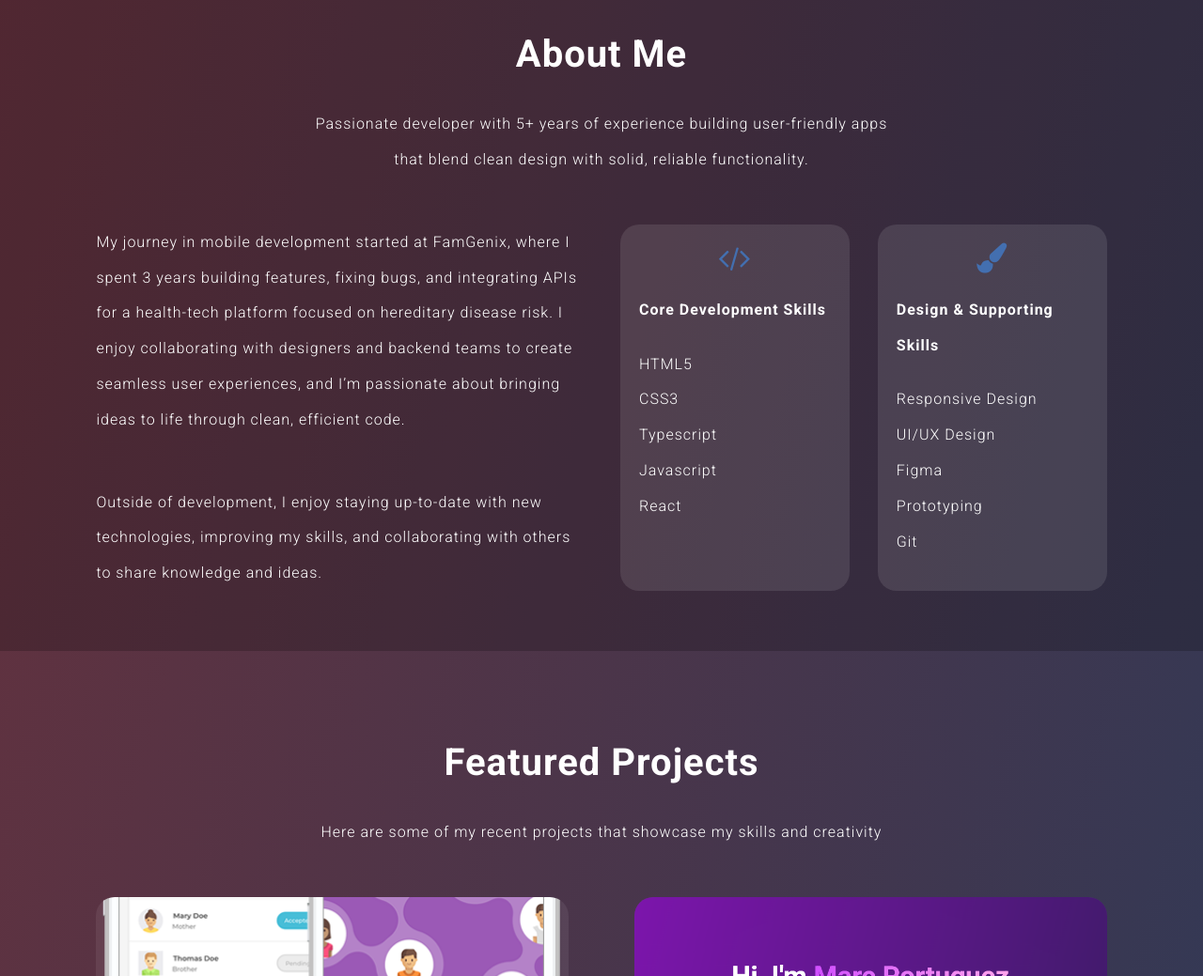
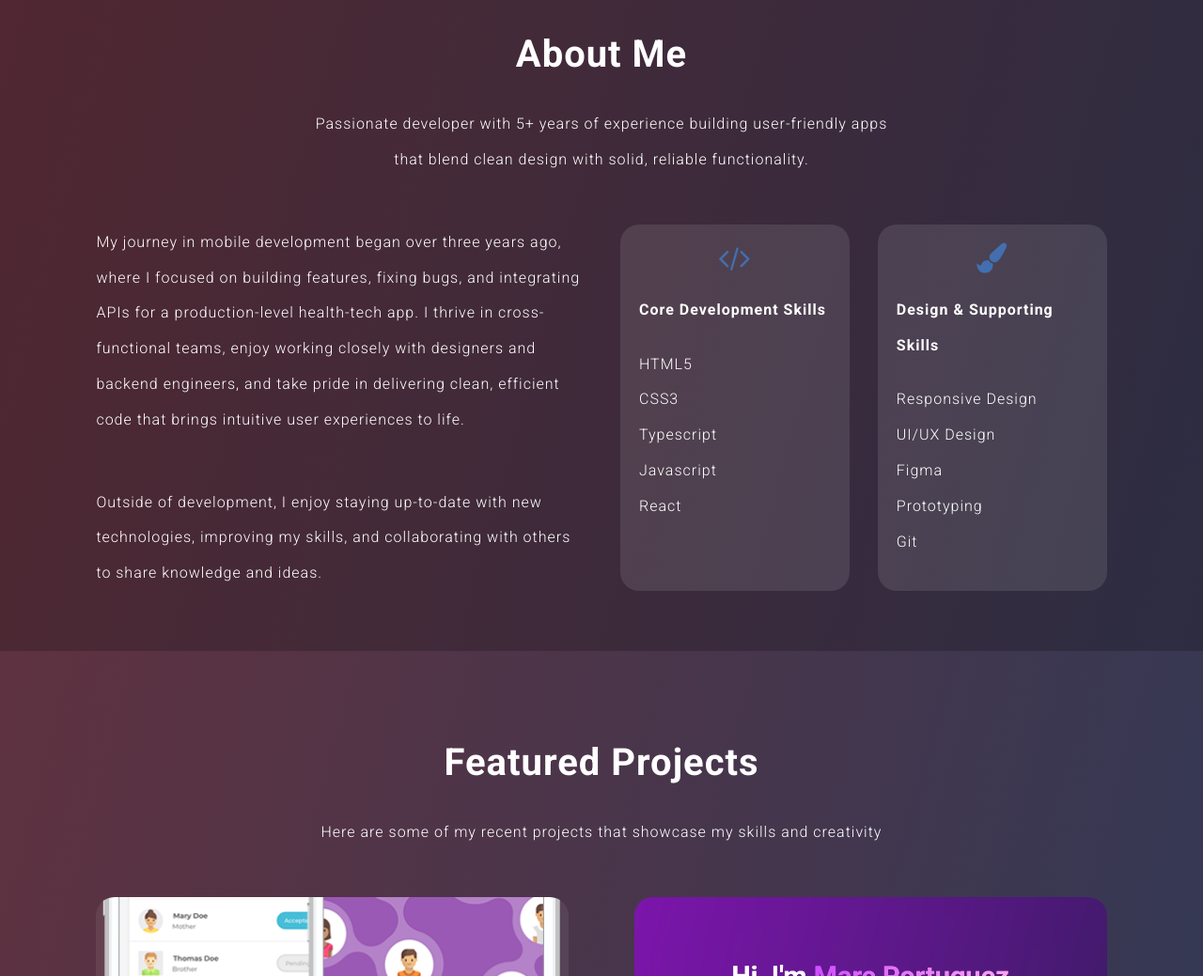
Before and after one commit to mbportz/portfolio, a plain HTML site: page index.html in a window 1280 px wide. Shown: the part 909-1948 px from the top of the page at 94% size. Drawn offline with Linux system fonts and the light colour scheme.

Commit message:
udpated about me

```diff
--- a/index.html
+++ b/index.html
@@ -77,13 +77,13 @@
             <div class="about-container">
                <div class="about-header">
                   <h2>
-                     My journey in mobile development started at FamGenix, where
-                     I spent 3 years building features, fixing bugs, and
-                     integrating APIs for a health-tech platform focused on
-                     hereditary disease risk. I enjoy collaborating with
-                     designers and backend teams to create seamless user
-                     experiences, and I’m passionate about bringing ideas to
-                     life through clean, efficient code.
+                     My journey in mobile development began over three years
+                     ago, where I focused on building features, fixing bugs, and
+                     integrating APIs for a production-level health-tech app. I
+                     thrive in cross-functional teams, enjoy working closely
+                     with designers and backend engineers, and take pride in
+                     delivering clean, efficient code that brings intuitive user
+                     experiences to life.
                   </h2>
 
                   <h2>
```
